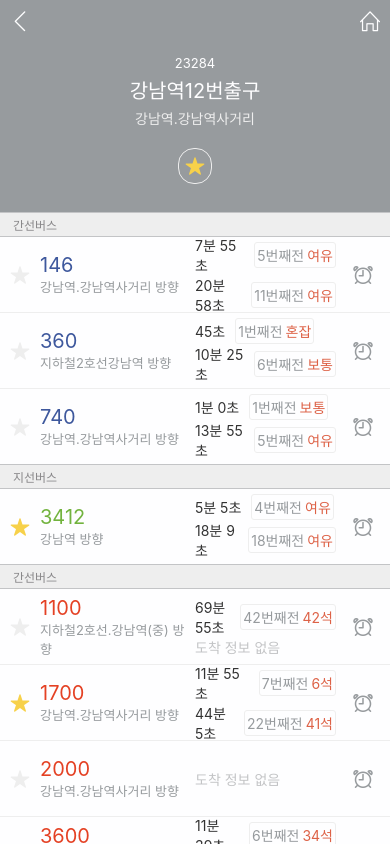
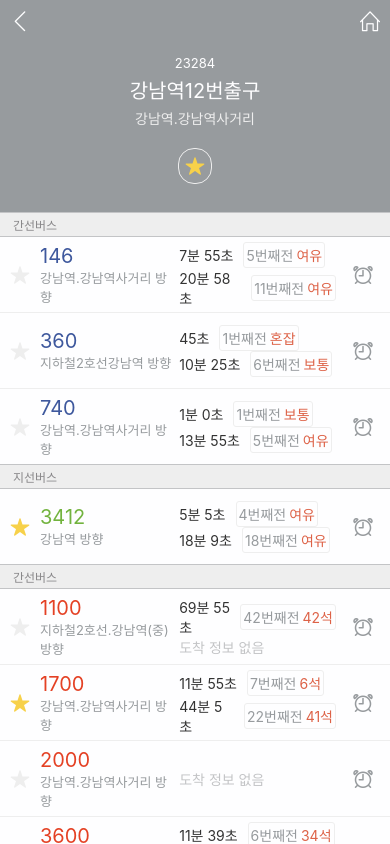
Before and after one commit to ohwonsuk/rn-kakaobus, a React Native app: screen / in a window 390 px wide. Built offline with nearby package versions, Linux system fonts and the light colour scheme.

Commit message:
useBookMark 훅 만들기

```diff
--- a/src/BookmarkButton.js
+++ b/src/BookmarkButton.js
@@ -2,10 +2,28 @@ import { TouchableOpacity } from 'react-native';
 import Ionicons from '@expo/vector-icons/Ionicons';
 
 import { COLOR } from './color';
+import { useState } from 'react';
 
-export default ({size, onPress, isBookmarked, style}) => {
+const useBookmark = (initialIsBookmarked) => {
+  const [isBookmarked, setIsBookmarked] = useState(initialIsBookmarked);
+  const toggleIsBookmarked = () => setIsBookmarked(!initialIsBookmarked);
+
+  return {
+    isBookmarked,
+    toggleIsBookmarked
+  }
+  };
+
+
+export default ({size, onPress, isBookmarked : isBookmarkedProp, style}) => {
+  const {isBookmarked, toggleIsBookmarked} = useBookmark(isBookmarkedProp);
+
   return (
-    <TouchableOpacity style={style} onPress={onPress}>
+    <TouchableOpacity style={style} onPress={() => {
+      toggleIsBookmarked();
+      onPress();
+    }
+    }>
       <Ionicons name="star" size={size} color={isBookmarked ? COLOR.YELLOW : COLOR.GRAY_1} />
     </TouchableOpacity>
   )
--- a/src/BusInfo.js
+++ b/src/BusInfo.js
@@ -15,7 +15,7 @@ export default ({
 }) => {
   return (
     <View style={{flexDirection: "row", height: 75, backgroundColor: COLOR.WHITE}}>
-      <View style={{flex:1, flexDirection:"row", alignItems: 'center'}}>
+      <View style={{flex:0.85, flexDirection:"row", alignItems: 'center'}}>
         {/* 북마크 */}
         <BookmarkButton
         size={20}
@@ -26,7 +26,7 @@ export default ({
         {/* 버스번호, 방향 */}
         <View style={{flex: 1}}>
           <Text style={{color: numColor, fontSize: 20}}>{num}</Text>
-          <Text style={{fontSize: 13, color:COLOR.GRAY_3}}>{directionDescription} 방향</Text>
+          <Text style={{fontSize: 13, color:COLOR.GRAY_3, marginRight: 5}}>{directionDescription} 방향</Text>
         </View>
       </View>
       <View style={{flex:1, flexDirection: 'row', alignItems: 'center'}}>
```
